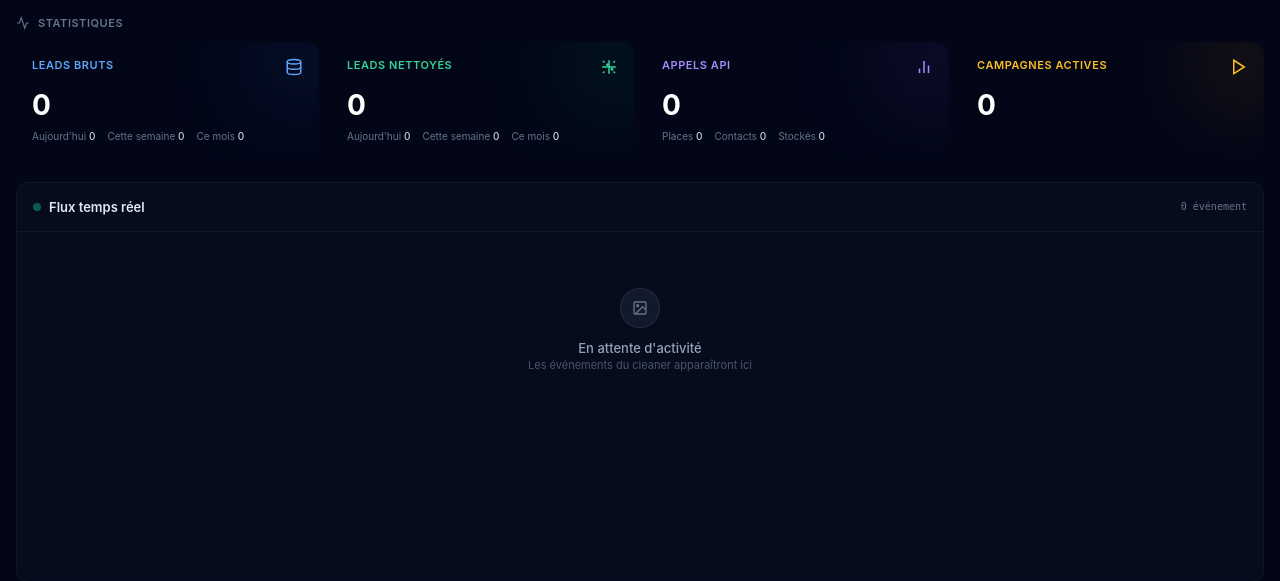
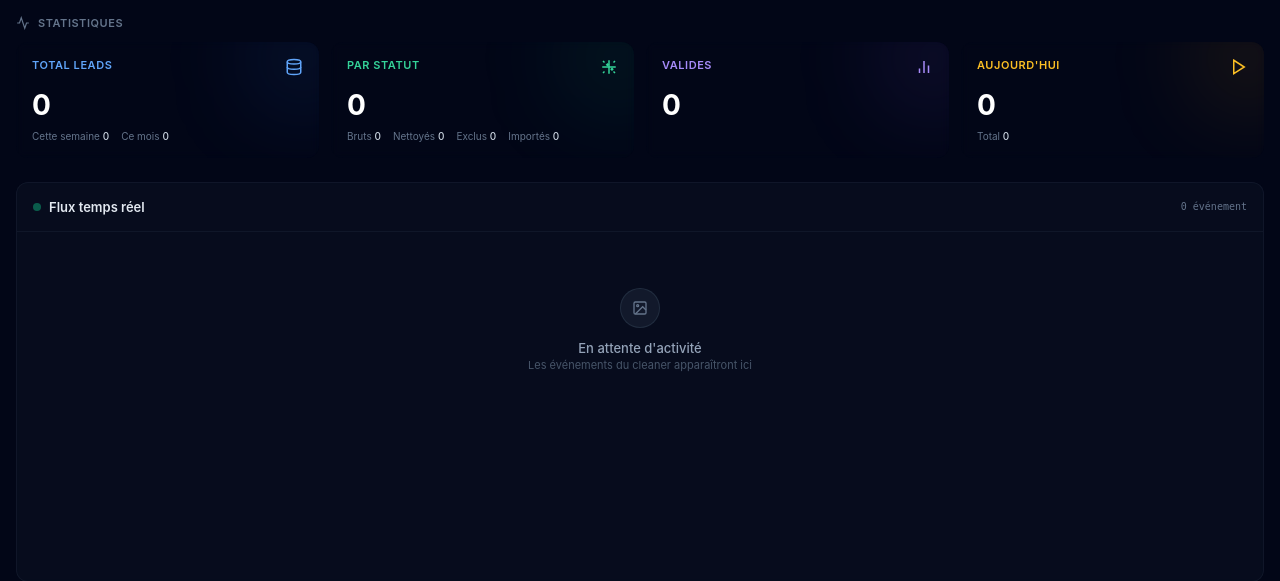
Before and after one commit to Semys1221/scraper, a FastAPI app: page / in a window 1280 px wide. Shown: the part 54-635 px from the top of the page. Run offline with FastAPI, Linux system fonts and the light colour scheme; data that the repository does not hold is empty.

Commit message:
fix: use correct leads table schema (no cold_leads/clean_leads)

```diff
--- a/cleaner/main.py
+++ b/cleaner/main.py
@@ -132,18 +132,20 @@
 TENANT_ID = os.getenv("TENANT_ID", "sylk-conseils")
 
 
-def _safe_count(table: str, gte: str | None = None) -> int:
+def _safe_count(table: str, gte: str | None = None, status_eq: str | None = None) -> int:
     sb = get_supabase()
-    q = sb.table(table).select("*", count="exact", head=True).eq("tenant_id", TENANT_ID)
+    q = sb.table(table).select("*", count="exact", head=True)
     if gte:
         q = q.gte("created_at", gte)
+    if status_eq:
+        q = q.eq("status", status_eq)
     r = q.execute()
     return r.count or 0
 
 
 def _safe_fetch(table: str, columns: str, gte: str | None, limit: int = 50):
     sb = get_supabase()
-    q = sb.table(table).select(columns).eq("tenant_id", TENANT_ID)
+    q = sb.table(table).select(columns)
     if gte:
         q = q.gte("created_at", gte)
     q = q.order("created_at", desc=True).limit(limit)
@@ -199,28 +201,29 @@
         week = (now - timedelta(days=now.weekday())).replace(hour=0, minute=0, second=0, microsecond=0).isoformat()
         month = now.replace(day=1, hour=0, minute=0, second=0, microsecond=0).isoformat()
 
-        cold_total = _safe_count("cold_leads")
-        cold_today = _safe_count("cold_leads", today)
-        cold_week = _safe_count("cold_leads", week)
-        cold_month = _safe_count("cold_leads", month)
+        total = _safe_count("leads")
+        total_today = _safe_count("leads", today)
+        total_week = _safe_count("leads", week)
+        total_month = _safe_count("leads", month)
 
-        clean_total = _safe_count("clean_leads")
-        clean_today = _safe_count("clean_leads", today)
-        clean_week = _safe_count("clean_leads", week)
-        clean_month = _safe_count("clean_leads", month)
-
-        usage = _safe_fetch("outscraper_usage", "places_count, contacts_count, leads_stored", None, 99999)
-        total_places = sum(r.get("places_count", 0) or 0 for r in usage)
-        total_contacts = sum(r.get("contacts_count", 0) or 0 for r in usage)
-        total_stored = sum(r.get("leads_stored", 0) or 0 for r in usage)
-
-        active = _safe_count("scrape_campaigns")
+        raw = _safe_count("leads", status_eq="raw")
+        cleaned = _safe_count("leads", status_eq="cleaned")
+        excluded = _safe_count("leads", status_eq="excluded")
+        imported = _safe_count("leads", status_eq="imported_smartlead")
+        valid = _safe_count("leads", status_eq="cleaned")  # just count cleaned as valid
 
         return {
-            "cold": {"total": cold_total, "today": cold_today, "week": cold_week, "month": cold_month},
-            "clean": {"total": clean_total, "today": clean_today, "week": clean_week, "month": clean_month},
-            "outscraper": {"totalPlaces": total_places, "totalContacts": total_contacts, "totalStored": total_stored, "apiCalls": len(usage)},
-            "activeCampaigns": active,
+            "total": total,
+            "today": total_today,
+            "week": total_week,
+            "month": total_month,
+            "byStatus": {
+                "raw": raw,
+                "cleaned": cleaned,
+                "excluded": excluded,
+                "imported": imported,
+            },
+            "valid": valid,
         }
 
     @app.get("/api/activity", include_in_schema=False)
@@ -230,35 +233,21 @@
 
         events = []
 
-        clean_data = _safe_fetch("clean_leads", "id, email, first_name, last_name, company_name, profession, niche, status, created_at", since, 50)
-        for r in clean_data:
-            name = f"{r.get('first_name', '') or ''} {r.get('last_name', '') or ''}".strip() or r.get("email", "")
+        leads_data = _safe_fetch("leads", "id, email, first_name, company_name, niche, status, valid, updated_at, created_at", since, 50)
+        for r in leads_data:
+            name = r.get("first_name", "") or r.get("email", "")
+            ts = r.get("updated_at") or r.get("created_at", "")
+            status = r.get("status", "")
+            valid = r.get("valid")
+            subtitle = r.get("company_name", "") or r.get("niche", "") or ""
+            if status == "cleaned":
+                subtitle += f" — {'valide' if valid else 'invalide'}"
             events.append({
-                "id": f"clean-{r['id']}",
-                "type": "lead_cleaned",
+                "id": f"lead-{r['id']}",
+                "type": "lead_cleaned" if status == "cleaned" else "api_call",
                 "title": name,
-                "subtitle": f"{r.get('company_name', '') or ''} — {r.get('profession', '') or r.get('niche', '') or ''}",
-                "timestamp": r.get("created_at", ""),
-            })
-
-        usage_data = _safe_fetch("outscraper_usage", "id, query, location, places_count, contacts_count, leads_stored, execution_time_ms, created_at", since, 20)
-        for r in usage_data:
-            events.append({
-                "id": f"api-{r['id']}",
-                "type": "api_call",
-                "title": f"{r.get('query', '')} @ {r.get('location', '')}",
-                "subtitle": f"{r.get('places_count', 0)} places, {r.get('contacts_count', 0)} contacts, {r.get('leads_stored', 0)} stored",
-                "timestamp": r.get("created_at", ""),
-            })
-
-        campaign_data = _safe_fetch("scrape_campaigns", "id, name, keywords, status, leads_found, leads_cleaned, created_at", since, 10)
-        for r in campaign_data:
-            events.append({
-                "id": f"cmp-{r['id']}",
-                "type": "campaign",
-                "title": r.get("name", ""),
-                "subtitle": f"{r.get('leads_found', 0)} found, {r.get('leads_cleaned', 0)} cleaned — {r.get('status', '')}",
-                "timestamp": r.get("created_at", ""),
+                "subtitle": subtitle,
+                "timestamp": ts,
             })
 
         events.sort(key=lambda e: e["timestamp"], reverse=True)
--- a/cleaner/templates/dashboard.html
+++ b/cleaner/templates/dashboard.html
@@ -217,7 +217,7 @@
 <div class="error-banner hidden" id="error-banner"></div>
 
 <script>
-const TENANT_ID = '{{ request.query_params.get("tenant_id", "sylk-conseils") }}';
+const TENANT_ID = '{{ request.query_params.get("tenant_id", "") }}';
 
 // Icons as SVG strings
 const ICONS = {
@@ -231,10 +231,10 @@
 
 // Card configs
 const CARDS = [
-  { key: 'cold', label: 'Leads bruts', icon: ICONS.database, color: 'from-blue-600/20 to-blue-900/10', border: 'border-blue-800/30', glow: 'rgba(59,130,246,0.15)', iconColor: '#60a5fa' },
-  { key: 'clean', label: 'Leads nettoyés', icon: ICONS.sparkles, color: 'from-emerald-600/20 to-emerald-900/10', border: 'border-emerald-800/30', glow: 'rgba(16,185,129,0.15)', iconColor: '#34d399' },
-  { key: 'outscraper', label: 'Appels API', icon: ICONS.chart, color: 'from-violet-600/20 to-violet-900/10', border: 'border-violet-800/30', glow: 'rgba(139,92,246,0.15)', iconColor: '#a78bfa' },
-  { key: 'activeCampaigns', label: 'Campagnes actives', icon: ICONS.play, color: 'from-amber-600/20 to-amber-900/10', border: 'border-amber-800/30', glow: 'rgba(245,158,11,0.15)', iconColor: '#fbbf24' },
+  { key: 'total', label: 'Total leads', icon: ICONS.database, color: 'from-blue-600/20 to-blue-900/10', border: 'border-blue-800/30', glow: 'rgba(59,130,246,0.15)', iconColor: '#60a5fa' },
+  { key: 'byStatus', label: 'Par statut', icon: ICONS.sparkles, color: 'from-emerald-600/20 to-emerald-900/10', border: 'border-emerald-800/30', glow: 'rgba(16,185,129,0.15)', iconColor: '#34d399' },
+  { key: 'valid', label: 'Valides', icon: ICONS.chart, color: 'from-violet-600/20 to-violet-900/10', border: 'border-violet-800/30', glow: 'rgba(139,92,246,0.15)', iconColor: '#a78bfa' },
+  { key: 'today', label: "Aujourd'hui", icon: ICONS.play, color: 'from-amber-600/20 to-amber-900/10', border: 'border-amber-800/30', glow: 'rgba(245,158,11,0.15)', iconColor: '#fbbf24' },
 ];
 
 // Event type configs
@@ -258,7 +258,7 @@
 
 async function fetchStats() {
   try {
-    const r = await fetch(`/api/stats?tenant_id=${TENANT_ID}`);
+      const r = await fetch(`/api/stats`);
     if (!r.ok) throw new Error('Stats fetch failed');
     statsData = await r.json();
     renderStats(statsData);
@@ -276,13 +276,17 @@
     let value = 0;
     let breakdown = [];
 
-    if (card.key === 'cold' || card.key === 'clean') {
-      const d = data[card.key];
-      if (d) { value = d.total; breakdown = [['Aujourd\'hui', d.today], ['Cette semaine', d.week], ['Ce mois', d.month]]; }
-    } else if (card.key === 'outscraper') {
-      if (data.outscraper) { value = data.outscraper.apiCalls; breakdown = [['Places', data.outscraper.totalPlaces], ['Contacts', data.outscraper.totalContacts], ['Stockés', data.outscraper.totalStored]]; }
-    } else if (card.key === 'activeCampaigns') {
-      value = data.activeCampaigns ?? 0;
+    if (card.key === 'total') {
+      value = data.total ?? 0;
+      breakdown = [['Cette semaine', data.week ?? 0], ['Ce mois', data.month ?? 0]];
+    } else if (card.key === 'byStatus') {
+      value = data.byStatus?.raw ?? 0;
+      breakdown = [['Bruts', data.byStatus?.raw ?? 0], ['Nettoyés', data.byStatus?.cleaned ?? 0], ['Exclus', data.byStatus?.excluded ?? 0], ['Importés', data.byStatus?.imported ?? 0]];
+    } else if (card.key === 'valid') {
+      value = data.valid ?? 0;
+    } else if (card.key === 'today') {
+      value = data.today ?? 0;
+      breakdown = [['Total', data.total ?? 0]];
     }
 
     const el = document.createElement('div');
@@ -318,7 +322,7 @@
     const since = events.length > 0
       ? new Date(new Date(events[0].timestamp).getTime() - 1000).toISOString()
       : undefined;
-    const params = new URLSearchParams({ tenant_id: TENANT_ID });
+    const params = new URLSearchParams();
     if (since) params.set('since', since);
 
     const r = await fetch(`/api/activity?${params}`);
```
